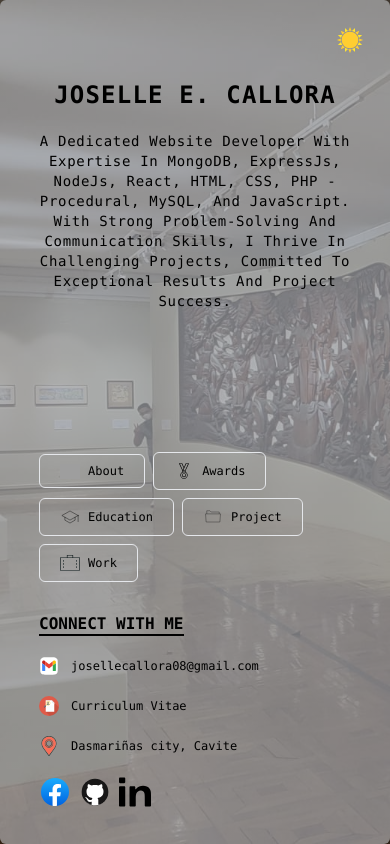
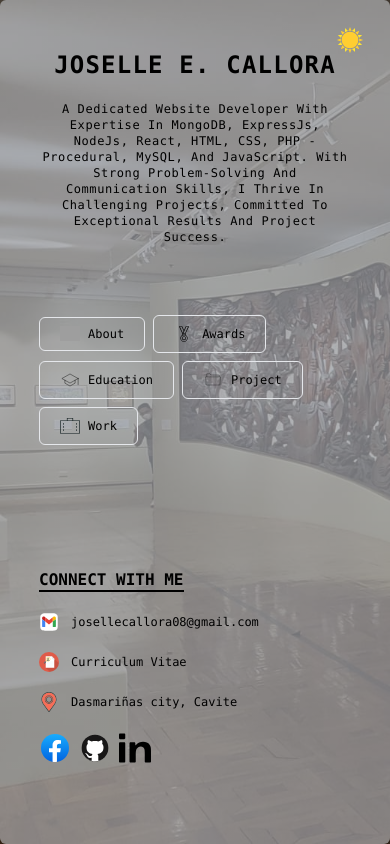
Before and after one commit to josellecallora08/portfolio, a React (Vite) app: page / in a window 390 px wide. Built offline with nearby package versions, Linux system fonts and the light colour scheme; grey boxes are pictures that could not be loaded.

Commit message:
Fixed Spacing

```diff
--- a/src/component/Awards.jsx
+++ b/src/component/Awards.jsx
@@ -8,11 +8,11 @@ import js from '/js-cert.svg'
 const Awards = ({awardsModal, setAwardsModal, is_theme_dark}) => {
   return (
     <section id="award" className={`${awardsModal ? 'open' : 'hidden fade-out'} justify-center items-center w-full h-full`}>
-      <div className={`relative w-full h-auto md:w-3/5 m-auto bg-slate-200/50 rounded-md md:bg-slate-200/70 dark:bg-black/50 shadow-xl backdrop-blur-sm overflow-hidden`}>
+      <div className={`relative w-full h-full md:w-3/5 m-auto bg-slate-200/50 rounded-md md:bg-slate-200/70 dark:bg-black/50 shadow-xl backdrop-blur-sm overflow-hidden`}>
         <h2 className='flex justify-start gap-2 text-2xl w-4/5 mx-auto h-fit py-10 md:text-4xl uppercase font-semibold font-mono group cursor-default tracking-widest dark:text-slate-300 bounce'>
         <img src={is_theme_dark ? d_award : award} alt="" className='w-8 h-8 md:w-16 md:h-10'/>award
         </h2>
-        <div className='flex flex-wrap md:gap-8 w-4/5 h-full md:h-4/5 m-auto'>
+        <div className='flex flex-wrap md:gap-8 w-4/5 h-auto md:h-4/5 m-auto'>
           <figure className='flex flex-wrap md:flex-nowrap md:gap-10 md:h-4/5'>
             <img src={js} className='md:w-1/2 h-fit mb-5 left-transition' alt="Javascript Essentials" />
             <figcaption className='text-xs md:text-base lg:text-md text-left md:leading-10 md:text-justify dark:text-slate-300 font-mono left-transition capitalize'>
--- a/src/page/Home.jsx
+++ b/src/page/Home.jsx
@@ -114,11 +114,11 @@ const Home = () => {
 
   return (
     <div className={`w-full h-screen grid self-center`}>
-       <div className={`relative w-screen h-screen grid rounded-md shadow-xl bg-slate-200/50 md:bg-slate-200/70 m-auto md:flex-col md:w-4/5 md:h-4/5 dark:bg-black/80 open-card ${awardsModal || aboutModal || educationModal || projectModal || workModal ? 'duration-500 hidden' : 'md:flex open'}`}>
-            <div className={`w-4/5 h-4/5 md:w-full md:h-3/6 flex flex-wrap items-center justify-center  m-auto text-center  bounce`}>
+       <div className={`relative w-screen h-screen flex flex-col rounded-md shadow-xl bg-slate-200/50 md:bg-slate-200/70 m-auto md:flex-col md:w-4/5 md:h-4/5 dark:bg-black/80 open-card ${awardsModal || aboutModal || educationModal || projectModal || workModal ? 'duration-500 hidden' : 'md:flex open'}`}>
+            <div className={`w-4/5 h-2/5 md:w-full md:h-3/6 flex items-center justify-center  m-auto text-center  bounce`}>
                 <article className='mt-8'>
                     <h1 className='text-2xl md:text-5xl uppercase tracking-wider font-black font-mono dark:text-slate-300 cursor-default show'>Joselle E. Callora</h1>
-                    <p className='text-sm text-center md:text-center md:w-4/5 m-auto md:text-base dark:text-slate-300 md:px-10 py-5 tracking-wider capitalize font-mono up cursor-default' >
+                    <p className='text-xs md:text-base lg:text-md text-center md:w-4/5 m-auto dark:text-slate-300 md:px-10 py-5 tracking-wider capitalize font-mono up cursor-default' >
                         A dedicated website developer with expertise in MongoDB, ExpressJs, NodeJs, React, HTML, CSS, PHP - Procedural, MySQL, and JavaScript. With strong problem-solving and communication skills, I thrive in challenging projects, committed to exceptional results and project success.
                     </p>
                 </article>
```
